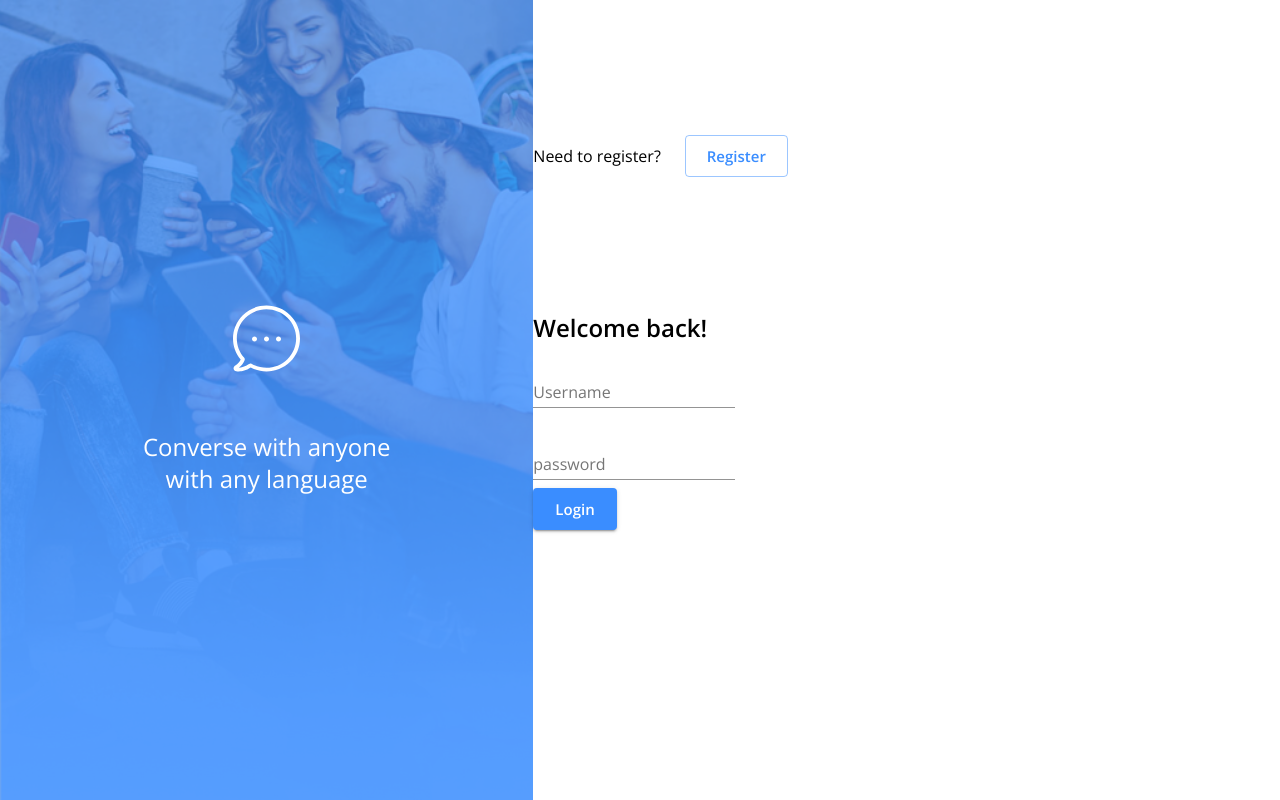
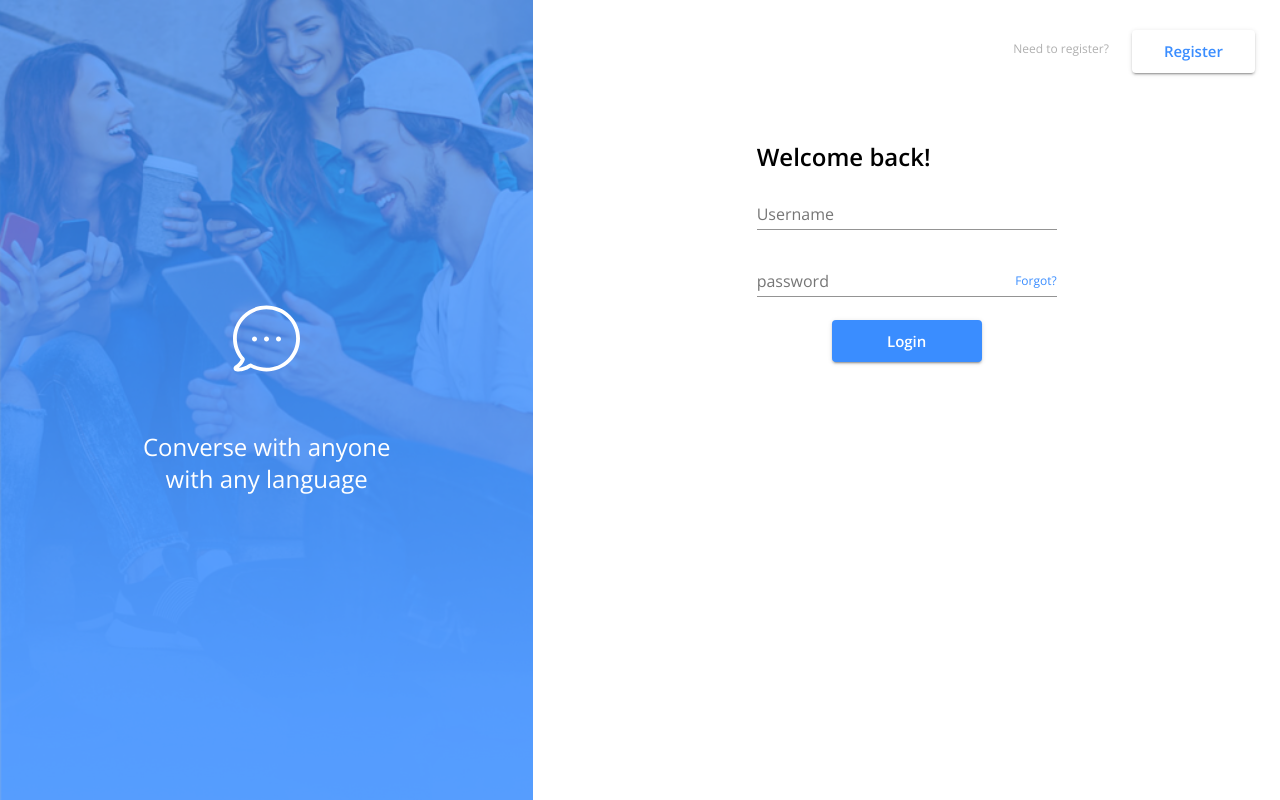
Before and after one commit to NonglakS/messenger-app, a React (Create React App) app in the folder client/: page /login in a window 1280 px wide. Built offline with nearby package versions, Linux system fonts and the light colour scheme; no server answers.

Commit message:
complete ticket#5

```diff
--- a/client/src/Login.js
+++ b/client/src/Login.js
@@ -1,26 +1,16 @@
 import React from "react";
 import { Redirect, useHistory } from "react-router-dom";
 import { connect } from "react-redux";
-import { makeStyles } from "@material-ui/core/styles";
 import {
   Grid,
   Typography,
   Button,
   FormControl,
   TextField,
-  Paper,
 } from "@material-ui/core";
 import { login } from "./store/utils/thunkCreators";
 import Banner from "./components/Sidebar/Banner";
-
-const useStyles = makeStyles(() => ({
-  root: {
-    height: "100vh",
-  },
-  form: {
-    // justifyItems: "center"
-  },
-}));
+import { useStyles } from "./Signup";
 
 const Login = (props) => {
   const classes = useStyles();
@@ -41,27 +31,37 @@ const Login = (props) => {
   return (
     <Grid container justify="center" className={classes.root}>
       <Banner />
-      <Grid container xs={12} sm={8} md={7} direction="row">
-        <Grid container spacing={3}  alignItems="center">
-          <Grid item>
-            <Typography>Need to register?</Typography>
+      <Grid container xs={12} sm={8} md={7} style={{ height: "50%" }}>
+        <Grid container className={classes.switchTap} spacing={2}>
+          <Grid item style={{ margin: "1%" }}>
+            <Typography color="secondary" variant="caption">
+              Need to register?
+            </Typography>
           </Grid>
           <Grid item>
-            <Button variant="outlined" color="primary" size="large" onClick={() => history.push("/register")} >Register</Button>
+            <Button
+              variant="contained"
+              className={classes.switchIcon}
+              size="large"
+              onClick={() => history.push("/register")}
+            >
+              Register
+            </Button>
           </Grid>
         </Grid>
+        <Grid container className={classes.form} direction="column">
           <form onSubmit={handleLogin}>
-        <Grid>
-            <Typography variant="h5">
+            <Typography variant="h5" className={classes.heading}>
               <strong>Welcome back!</strong>
             </Typography>
             <Grid>
-              <FormControl margin="normal" required>
+              <FormControl margin="normal" required style={{ margin: "1% 0" }}>
                 <TextField
                   aria-label="username"
                   label="Username"
                   name="username"
                   type="text"
+                  style={{ width: 300 }}
                 />
               </FormControl>
             </Grid>
@@ -71,6 +71,18 @@ const Login = (props) => {
                 aria-label="password"
                 type="password"
                 name="password"
+                style={{ width: 300 }}
+                InputProps={{
+                  endAdornment: (
+                    <Typography
+                      position="end"
+                      color="primary"
+                      variant="caption"
+                    >
+                      Forgot?
+                    </Typography>
+                  ),
+                }}
               />
             </FormControl>
             <Grid>
@@ -79,12 +91,13 @@ const Login = (props) => {
                 variant="contained"
                 size="large"
                 color="primary"
+                style={{ margin: "5% 0 0 0", width: "50%" }}
               >
                 Login
               </Button>
             </Grid>
+          </form>
         </Grid>
-          </form>
       </Grid>
     </Grid>
   );
--- a/client/src/Signup.js
+++ b/client/src/Signup.js
@@ -4,7 +4,6 @@ import { Redirect, useHistory } from "react-router-dom";
 import { connect } from "react-redux";
 import {
   Grid,
-  Box,
   Typography,
   Button,
   FormControl,
@@ -14,10 +13,8 @@ import {
 import { register } from "./store/utils/thunkCreators";
 import Banner from "./components/Sidebar/Banner";
 import { makeStyles } from "@material-ui/core/styles";
-import CssBaseline from "@material-ui/core/CssBaseline";
-import { shadows } from "@material-ui/system";
 
-const useStyles = makeStyles(() => ({
+export const useStyles = makeStyles(() => ({
   root: {
     height: "100vh",
   },
@@ -33,7 +30,6 @@ const useStyles = makeStyles(() => ({
   form: {
     alignContent: "center",
     textAlign: "center",
-    // margin: "2% 0",
     padding: "2% 0",
   },
   heading: {
@@ -69,7 +65,6 @@ const Login = (props) => {
 
   return (
     <Grid container className={classes.root}>
-      <CssBaseline />
       <Banner />
       <Grid container xs={12} sm={8} md={7} style={{ height: "50%" }}>
         <Grid container className={classes.switchTap} spacing={2}>
@@ -95,20 +90,19 @@ const Login = (props) => {
               <strong>Create an account.</strong>
             </Typography>
             <Grid item>
-              <FormControl style={{ margin: "1% 0" }}>
+              <FormControl>
                 <TextField
                   aria-label="username"
                   label="Username"
                   name="username"
                   type="text"
-                  fullWidth={true}
                   required
                   style={{ width: 300 }}
                 />
               </FormControl>
             </Grid>
             <Grid item>
-              <FormControl style={{ margin: "1% 0" }}>
+              <FormControl>
                 <TextField
                   label="E-mail address"
                   aria-label="e-mail address"
@@ -120,10 +114,7 @@ const Login = (props) => {
               </FormControl>
             </Grid>
             <Grid item>
-              <FormControl
-                error={!!formErrorMessage.confirmPassword}
-                style={{ margin: "1% 0" }}
-              >
+              <FormControl error={!!formErrorMessage.confirmPassword}>
                 <TextField
                   aria-label="password"
                   label="Password"
@@ -139,10 +130,7 @@ const Login = (props) => {
               </FormControl>
             </Grid>
             <Grid item>
-              <FormControl
-                error={!!formErrorMessage.confirmPassword}
-                style={{ margin: "1% 0" }}
-              >
+              <FormControl error={!!formErrorMessage.confirmPassword}>
                 <TextField
                   label="Confirm Password"
                   aria-label="confirm password"
@@ -168,7 +156,6 @@ const Login = (props) => {
             </Button>
           </form>
         </Grid>
-        {/* </Box> */}
       </Grid>
     </Grid>
   );
```
